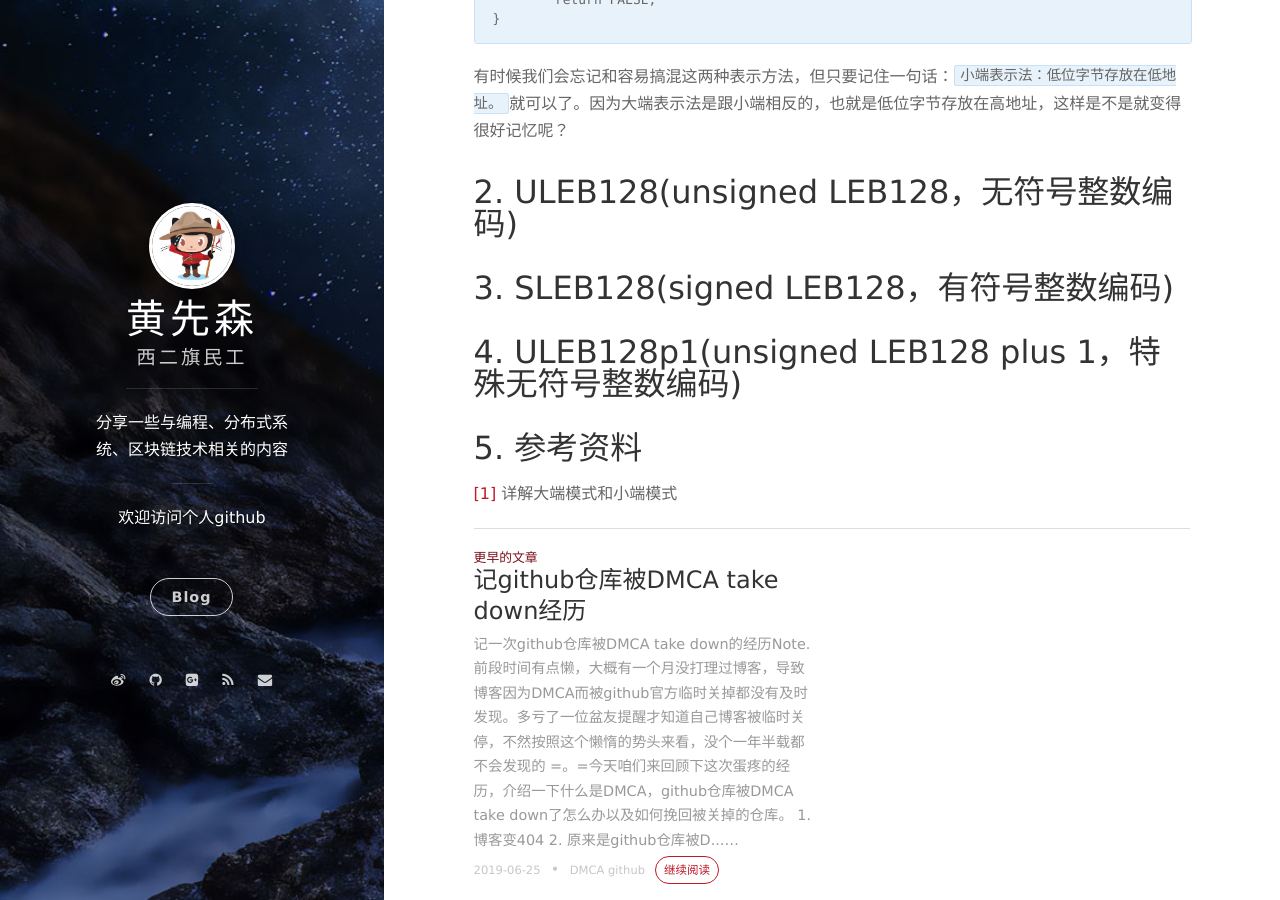
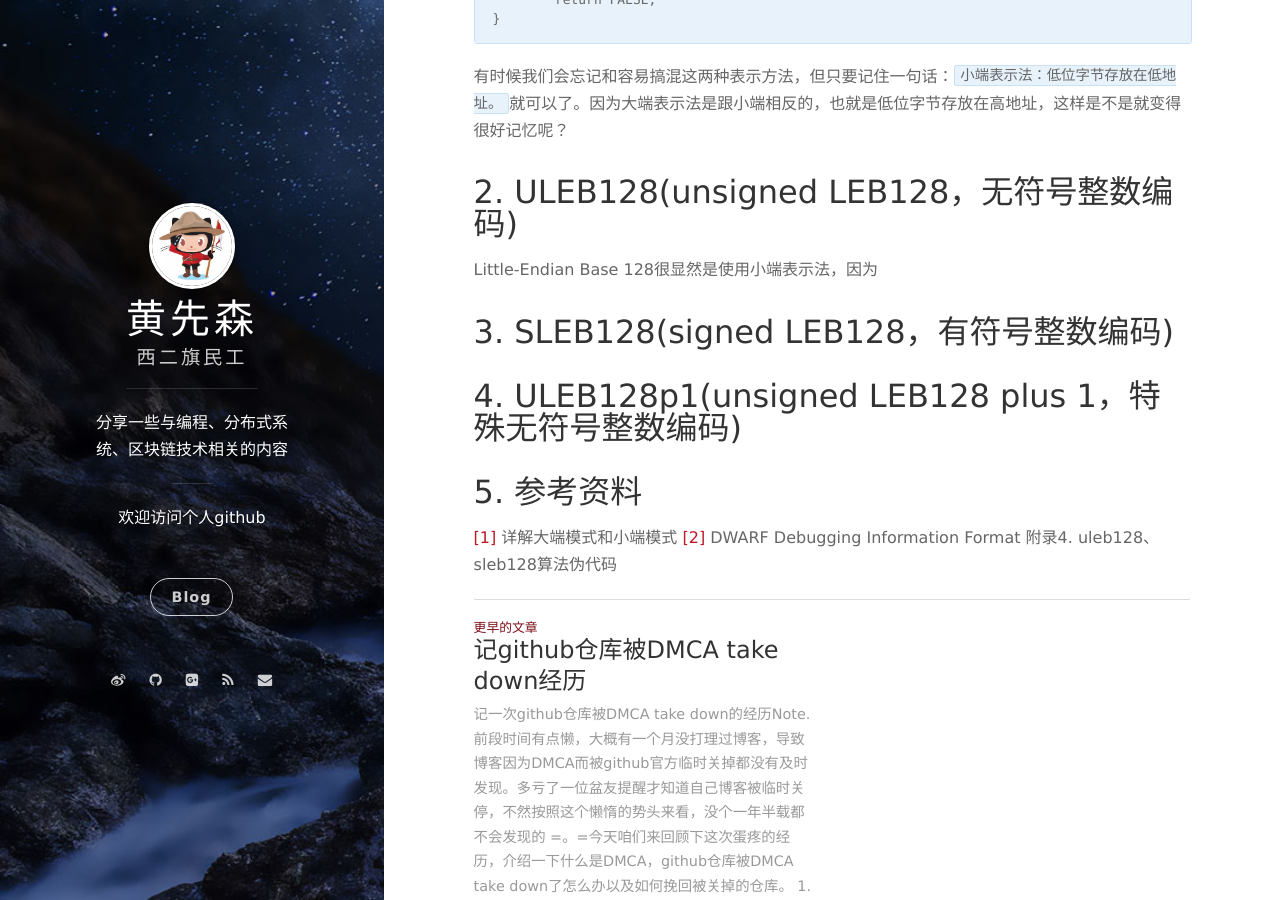
Before and after one commit to berryjam/berryjam.github.io, a Jekyll site: the page built from _posts/2019-09-01-LEB128(Little-Endian Base 128)格式介绍.md, in a window 1280 px wide and 900 px high, scrolled down 1920 px. Built offline with Jekyll 4.4.1, drawn with Linux system fonts in a browser that asks for light colours; nearby versions of some CDN libraries; comment, search, counter and statistics services are not loaded.

Commit message:
Update 2019-09-01-LEB128(Little-Endian Base 128)格式介绍.md

```diff
--- a/_posts/2019-09-01-LEB128(Little-Endian Base 128)格式介绍.md
+++ b/_posts/2019-09-01-LEB128(Little-Endian Base 128)格式介绍.md
@@ -66,6 +66,7 @@ BOOL IsBigEndian()
 
 ## 2. ULEB128(unsigned LEB128，无符号整数编码)
 
+Little-Endian Base 128很显然是使用小端表示法，因为
 
 ## 3. SLEB128(signed LEB128，有符号整数编码)
 
@@ -76,3 +77,4 @@ BOOL IsBigEndian()
 ## 5. 参考资料
 
 [[1]](https://blog.csdn.net/ce123_zhouwei/article/details/6971544) 详解大端模式和小端模式
+[[2]](http://dwarfstd.org/doc/dwarf-2.0.0.pdf) DWARF Debugging Information Format 附录4. uleb128、sleb128算法伪代码
```
